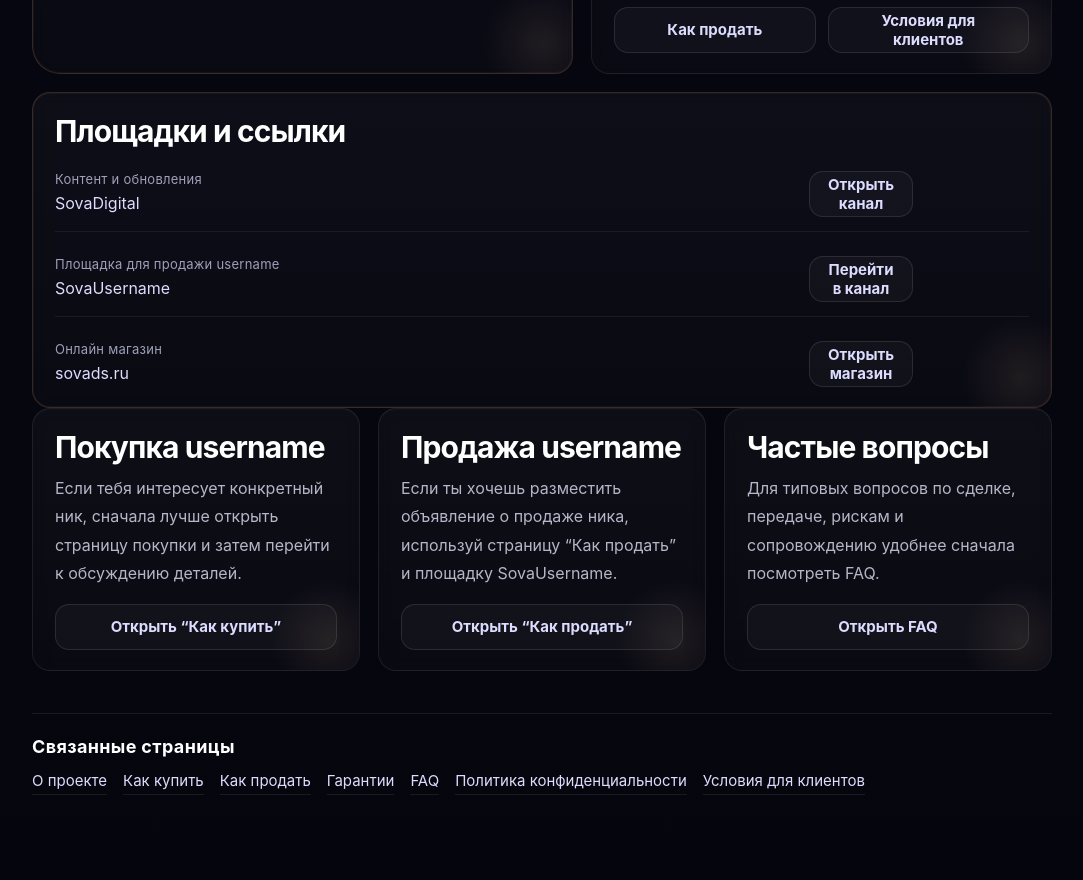
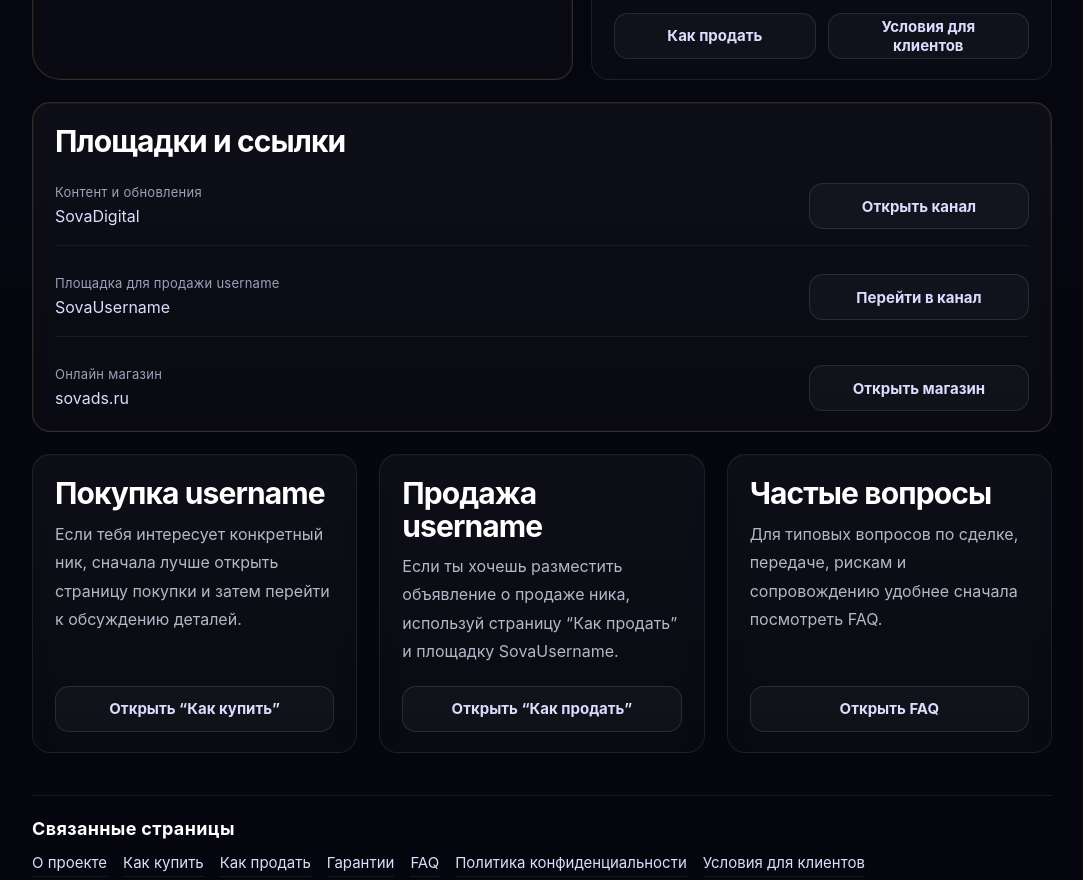
Before and after one commit to TheSovaDigital/sovazone, a plain HTML site: page contacts.html in a window 1280 px wide. Shown: the part 986-1866 px from the top of the page, without its empty margins (98-1181 px from the left). Drawn offline with Linux system fonts and the light colour scheme.

Commit message:
Update contacts.html

```diff
--- a/contacts.html
+++ b/contacts.html
@@ -54,12 +54,11 @@
     .doc-page .doc-meta{margin-top:22px;display:flex;flex-wrap:wrap;gap:10px 12px;}
     .doc-page .doc-chip{display:inline-flex;align-items:center;min-height:34px;padding:0 14px;border-radius:999px;border:1px solid var(--doc-line);color:var(--doc-muted);font-size:14px;background:rgba(255,255,255,.02);}
     .doc-page .doc-chip a{color:var(--doc-link);}
-    .contacts-premium-grid{display:grid;grid-template-columns:1.08fr .92fr;gap:18px;margin-bottom:18px;}
-    .contacts-premium-grid-3{display:grid;grid-template-columns:repeat(3,minmax(0,1fr));gap:18px;margin-bottom:18px;}
+    .contacts-premium-grid{display:grid;grid-template-columns:1.08fr .92fr;gap:18px;margin-bottom:22px;align-items:stretch;}
+    .contacts-premium-grid-3{display:grid;grid-template-columns:repeat(3,minmax(0,1fr));gap:22px;margin:22px 0 18px;align-items:stretch;}
     .contacts-card{position:relative;overflow:hidden;padding:22px 22px 20px;border:1px solid var(--doc-line);background:var(--doc-panel);border-radius:18px;backdrop-filter:blur(8px);box-shadow:inset 0 1px 0 rgba(255,255,255,.02);}
     .contacts-card--accent{border-color:var(--doc-line-strong);box-shadow:inset 0 0 0 1px rgba(217,179,140,.05);}
     .contacts-card--cut{border-top-right-radius:28px;border-bottom-left-radius:28px;}
-    .contacts-card::after{content:"";position:absolute;inset:auto -30px -30px auto;width:120px;height:120px;background:radial-gradient(circle, rgba(217,179,140,.10), transparent 70%);pointer-events:none;}
     .contacts-card h2{margin:0 0 10px;font-size:clamp(22px,3vw,30px);line-height:1.08;letter-spacing:-.03em;color:#fff;}
     .contacts-card p{margin:0 0 12px;color:var(--doc-muted);font-size:16px;line-height:1.78;}
     .contacts-card p:last-child{margin-bottom:0;}
@@ -68,8 +67,8 @@
     .contacts-btn:hover{transform:translateY(-1px);border-color:rgba(255,255,255,.18);background:rgba(255,255,255,.05);}
     .contacts-btn--primary{border:none;background:linear-gradient(90deg,#8c52ff,#ff6d6d);}
     .contacts-btn--ghost{color:var(--doc-link);}
-    .contacts-links{display:grid;gap:10px;margin-top:8px;}
-    .contacts-link-row{display:flex;align-items:flex-start;justify-content:space-between;gap:14px;padding:14px 0;border-bottom:1px solid rgba(255,255,255,.06);}
+    .contacts-links{display:grid;gap:12px;margin-top:10px;}
+    .contacts-link-row{display:flex;align-items:center;justify-content:space-between;gap:18px;padding:16px 0;border-bottom:1px solid rgba(255,255,255,.06);}
     .contacts-link-row:last-child{border-bottom:0;padding-bottom:0;}
     .contacts-link-meta{min-width:0;}
     .contacts-link-label{display:block;font-size:13px;color:#9ea0b9;margin-bottom:4px;letter-spacing:.02em;}
@@ -77,9 +76,15 @@
     .contacts-link-value a{color:var(--doc-link);}
     .contacts-mini-note{margin-top:14px;padding-top:14px;border-top:1px dashed rgba(217,179,140,.22);color:var(--doc-muted);font-size:14px;line-height:1.7;}
     .contacts-guidance{display:grid;gap:12px;margin-top:14px;}
-    .contacts-guidance-item{padding:14px 16px;border:1px solid rgba(255,255,255,.06);border-radius:14px;background:rgba(255,255,255,.02);}
+    .contacts-guidance-item{padding:15px 16px;border:1px solid rgba(255,255,255,.06);border-radius:14px;background:rgba(255,255,255,.02);}
     .contacts-guidance-item strong{display:block;margin-bottom:5px;color:#fff;font-size:15px;line-height:1.45;}
     .contacts-guidance-item span{color:var(--doc-muted);font-size:15px;line-height:1.7;display:block;}
+        .contacts-section-spacer{margin-top:22px;}
+    .contacts-card--compact{display:flex;flex-direction:column;min-height:100%;}
+    .contacts-card--compact .contacts-actions,
+    .contacts-card--compact .contacts-single-action{margin-top:auto;padding-top:8px;}
+    .contacts-single-action{display:grid;grid-template-columns:1fr;gap:0;margin-top:16px;}
+    .contacts-link-action{width:100%;max-width:220px;flex:0 0 220px;}
     .doc-related{margin-top:42px;padding-top:22px;border-top:1px solid var(--doc-line);}
     .doc-related h3{margin:0 0 14px;font-size:18px;letter-spacing:.02em;color:#fff;}
     .doc-related-grid{display:flex;flex-wrap:wrap;gap:10px 16px;}
@@ -87,8 +92,8 @@
     .doc-related-grid a:hover{color:#fff;border-bottom-color:rgba(217,179,140,.45);}
     .doc-page a{color:var(--doc-link);text-decoration:none;}
     .doc-page a:hover{color:#fff;}
-    @media (max-width:900px){.contacts-premium-grid,.contacts-premium-grid-3{grid-template-columns:1fr;}}
-    @media (max-width:760px){.doc-page .doc-wrap{padding-bottom:48px;}.doc-page .doc-hero h1{font-size:40px;}.doc-page .doc-lead{font-size:16px;}.contacts-link-row{flex-direction:column;}.contacts-actions{grid-template-columns:1fr;}}
+    @media (max-width:900px){.contacts-premium-grid,.contacts-premium-grid-3{grid-template-columns:1fr;}.contacts-premium-grid-3{gap:18px;}}
+    @media (max-width:760px){.doc-page .doc-wrap{padding-bottom:48px;}.doc-page .doc-hero h1{font-size:40px;}.doc-page .doc-lead{font-size:16px;}.contacts-link-row{flex-direction:column;align-items:flex-start;}.contacts-link-action{max-width:100%;width:100%;flex:1 1 auto;}.contacts-actions{grid-template-columns:1fr;}}
   </style>
 
   <script type="application/ld+json">
@@ -244,7 +249,7 @@
             </section>
           </div>
 
-          <section class="contacts-card contacts-card--accent">
+          <section class="contacts-card contacts-card--accent contacts-section-spacer">
             <h2>Площадки и ссылки</h2>
 
             <div class="contacts-links">
@@ -255,7 +260,7 @@
                     <a href="https://t.me/SovaDigital" target="_blank" rel="noopener">SovaDigital</a>
                   </div>
                 </div>
-                <div class="contacts-actions" style="max-width:220px; margin-top:0;">
+                <div class="contacts-link-action">
                   <a class="contacts-btn" href="https://t.me/SovaDigital" target="_blank" rel="noopener">Открыть канал</a>
                 </div>
               </div>
@@ -267,7 +272,7 @@
                     <a href="https://t.me/SovaUsername" target="_blank" rel="noopener">SovaUsername</a>
                   </div>
                 </div>
-                <div class="contacts-actions" style="max-width:220px; margin-top:0;">
+                <div class="contacts-link-action">
                   <a class="contacts-btn" href="https://t.me/SovaUsername" target="_blank" rel="noopener">Перейти в канал</a>
                 </div>
               </div>
@@ -279,7 +284,7 @@
                     <a href="https://sovads.ru/" target="_blank" rel="noopener">sovads.ru</a>
                   </div>
                 </div>
-                <div class="contacts-actions" style="max-width:220px; margin-top:0;">
+                <div class="contacts-link-action">
                   <a class="contacts-btn" href="https://sovads.ru/" target="_blank" rel="noopener">Открыть магазин</a>
                 </div>
               </div>
@@ -287,32 +292,32 @@
           </section>
 
           <div class="contacts-premium-grid-3">
-            <section class="contacts-card">
+            <section class="contacts-card contacts-card--compact">
               <h2>Покупка username</h2>
               <p>
                 Если тебя интересует конкретный ник, сначала лучше открыть страницу покупки и затем перейти к обсуждению деталей.
               </p>
-              <div class="contacts-actions" style="grid-template-columns:1fr;">
+              <div class="contacts-single-action">
                 <a class="contacts-btn" href="/how-to-buy.html">Открыть “Как купить”</a>
               </div>
             </section>
 
-            <section class="contacts-card">
+            <section class="contacts-card contacts-card--compact">
               <h2>Продажа username</h2>
               <p>
                 Если ты хочешь разместить объявление о продаже ника, используй страницу “Как продать” и площадку SovaUsername.
               </p>
-              <div class="contacts-actions" style="grid-template-columns:1fr;">
+              <div class="contacts-single-action">
                 <a class="contacts-btn" href="/sell.html">Открыть “Как продать”</a>
               </div>
             </section>
 
-            <section class="contacts-card">
+            <section class="contacts-card contacts-card--compact">
               <h2>Частые вопросы</h2>
               <p>
                 Для типовых вопросов по сделке, передаче, рискам и сопровождению удобнее сначала посмотреть FAQ.
               </p>
-              <div class="contacts-actions" style="grid-template-columns:1fr;">
+              <div class="contacts-single-action">
                 <a class="contacts-btn" href="/faq.html">Открыть FAQ</a>
               </div>
             </section>
```
